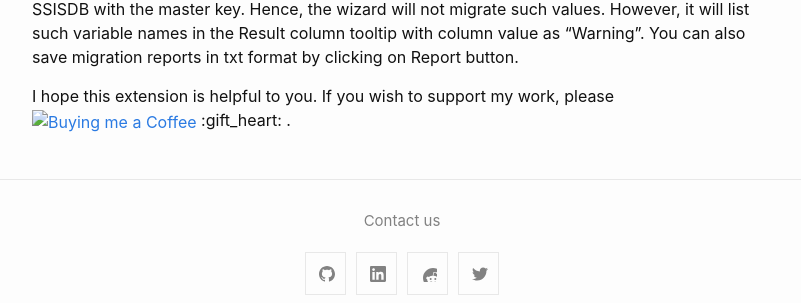
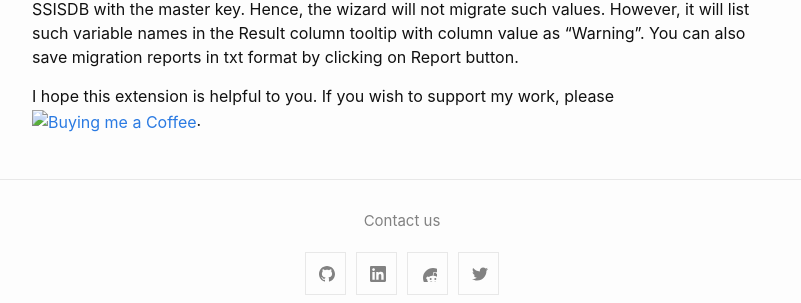
Before and after one commit to kr55/ssiscataloger, a Jekyll site: the page built from index.md, in a window 1280 px wide and 900 px high, scrolled down 4866 px. Shown: the part 570-873 px from the top of the window, without its empty margins (238-1039 px from the left). Built offline with Jekyll 4.4.1, drawn with Linux system fonts in a browser that asks for light colours; our own code applies the rules of GitHub Pages for plain Markdown files.

Commit message:
Update index.md

```diff
--- a/index.md
+++ b/index.md
@@ -92,4 +92,4 @@ Any warning or error during the migration gets available against the respective
 Note - Sensitive environment variables, project, or package parameter values are encrypted in SSISDB with the master key. Hence, the wizard will not migrate such values. However, it will list such variable names in the Result column tooltip with column value as "Warning". You can also save migration reports in txt format by clicking on Report button.
 
 I hope this extension is helpful to you. If you wish to support my work, please
-<a href="https://www.buymeacoffee.com/AzureOps" target="_blank"><img src="https://cdn.buymeacoffee.com/buttons/default-orange.png" alt="Buying me a Coffee" height="41" width="174"></a> :gift_heart: .
+<a href="https://www.buymeacoffee.com/AzureOps" target="_blank"><img src="https://cdn.buymeacoffee.com/buttons/default-orange.png" alt="Buying me a Coffee" height="41" width="174"></a>.
```
